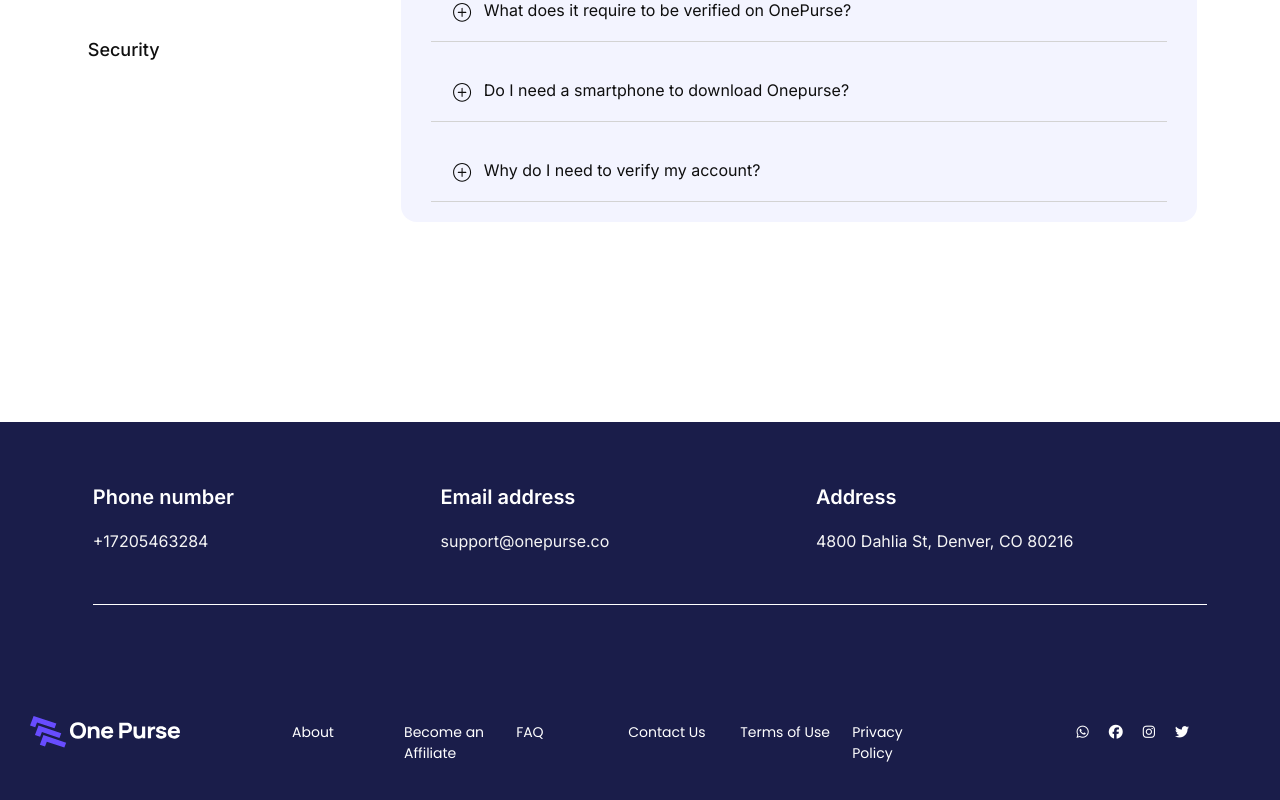
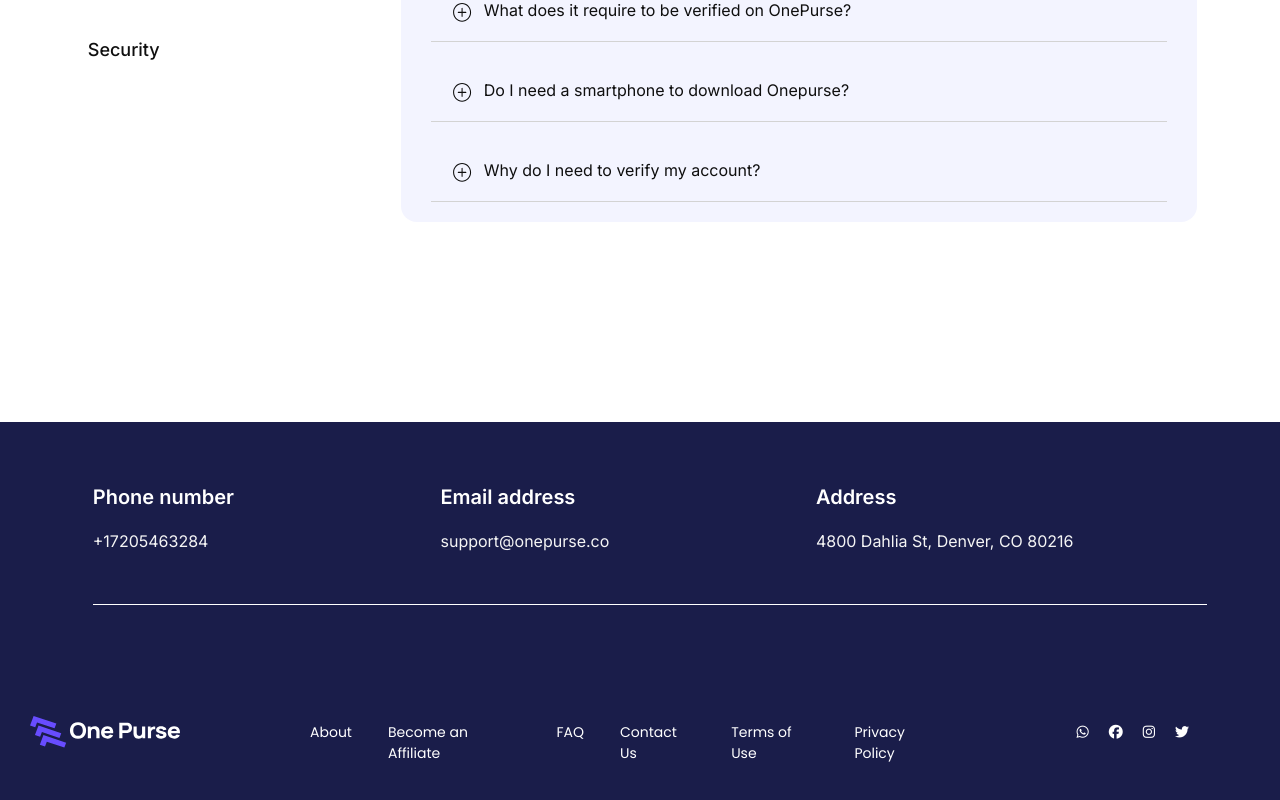
Before and after one commit to one-purse-org/onepurse-landing-page, a React (Create React App) app in the folder landing-page/: page /faq in a window 1280 px wide. Shown: the part 561-1361 px from the top of the page. Built offline with nearby package versions, Linux system fonts and the light colour scheme.

Commit message:
made some changes to footer

```diff
--- a/landing-page/src/home/components/Testimonies.jsx
+++ b/landing-page/src/home/components/Testimonies.jsx
@@ -74,7 +74,7 @@ function Testimony(){
             <div className="container">
                 <h2>Here's what our <span>customers</span> <br/> say about OnePurse</h2>
                 <div className="carousel-mobile">
-                    <Carousel preventMovementUntilSwipeScrollTolerance={true} infiniteLoop={true} autoPlay={true} swipeScrollTolerance={100} interval={3000}>
+                    <Carousel preventMovementUntilSwipeScrollTolerance={true} infiniteLoop={true} autoPlay={true} swipeScrollTolerance={50} interval={2500}>
                         <Card icon={text[0].icon} name={text[0].name} body={text[0].body} tag={text[0].tag}/>
                         <Card icon={text[1].icon} name={text[1].name} body={text[1].body} tag={text[1].tag}/>
                         <Card icon={text[2].icon} name={text[2].name} body={text[2].body} tag={text[2].tag}/>
--- a/landing-page/src/reusable/components/footer.jsx
+++ b/landing-page/src/reusable/components/footer.jsx
@@ -17,15 +17,26 @@ function Footer(props){
                     <img src="img/logo.svg" alt="logo"/>
                 </a>
                 </div>
-                <div className='nav-links'>
+                <ul className="nav-links navbar-nav me-auto mb-2 mb-lg-0">
+                    <li className="nav-item">
                         <Link onClick={scrollToTop} to="/about">About</Link>
+                    </li>
+                    <li className="nav-item">
                         <Link onClick={scrollToTop} to="/affiliate">Become an Affiliate</Link>
+                    </li>
+                    <li className="nav-item">
                         <Link onClick={scrollToTop} to="/faq">FAQ</Link>
+                    </li>
+                    <li className="nav-item">
                         <Link onClick={scrollToTop} to="/contact">Contact Us</Link>
+                    </li>
+                    <li className="nav-item">
                         <Link onClick={scrollToTop} to="/terms-of-use">Terms of Use</Link>
+                    </li>
+                    <li className="nav-item">
                         <Link onClick={scrollToTop} to="/privacy-policy">Privacy Policy</Link>
-
-                </div>
+                    </li>
+                </ul>
                 <div className='social-links'>
                     <a href='https://whatsapp.com'><i class="fa-brands fa-whatsapp"></i></a>
                     <a href="https://facebook.com"><i class="fa-brands fa-facebook"></i></a>
--- a/landing-page/src/styles/reuseable/footer.css
+++ b/landing-page/src/styles/reuseable/footer.css
@@ -1,5 +1,6 @@
 .footer-links{
     text-align: left;
+    padding-bottom: 40px;
 }
 
 .footer-links .nav-links a{
@@ -39,6 +40,12 @@
     padding: 65px 1rem 30px;
 }
 
+@media (min-width:760px) {
+    .testimony .footer{
+        padding: 150px 1rem 30px;
+    }
+}
+
 
 
 @media (min-width:1024px) {
@@ -47,17 +54,19 @@
         vertical-align: center;
         display: flex;
         align-items: baseline;
+        padding-bottom: 0px;
     }
 
     .footer-links .nav-links{
         display: flex;
+        justify-content: space-evenly;
+        flex-direction: row;
         width: 60%;
         margin: 0 auto;
     }
 
     .footer-links .nav-links a{
-        width: 20%;
-        margin-right: 20px;
+        margin: 0 18px 20px;
     }
 
     .footer-links .social-links{
```
Also changed, not shown: landing-page/src/reusable/components/Navbar.jsx (+1 -8 lines). Lines whose indentation alone changed are shown as unchanged.
